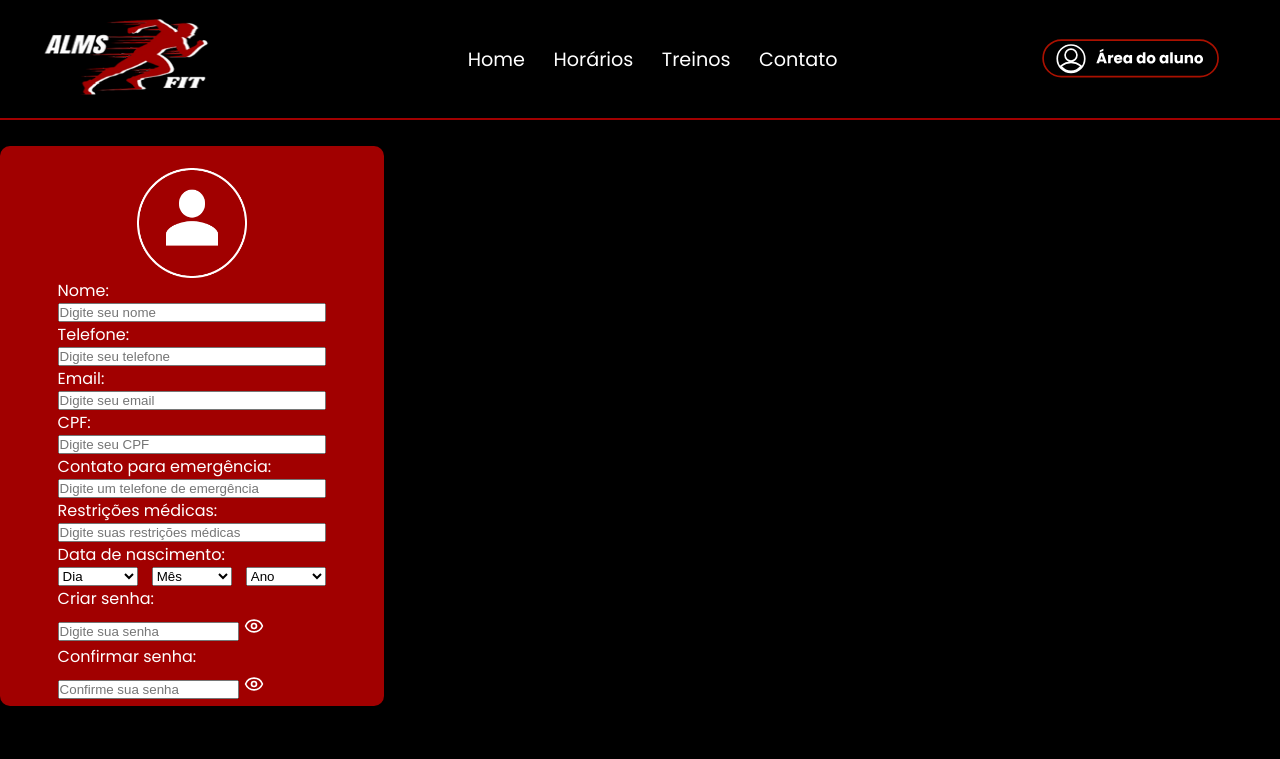
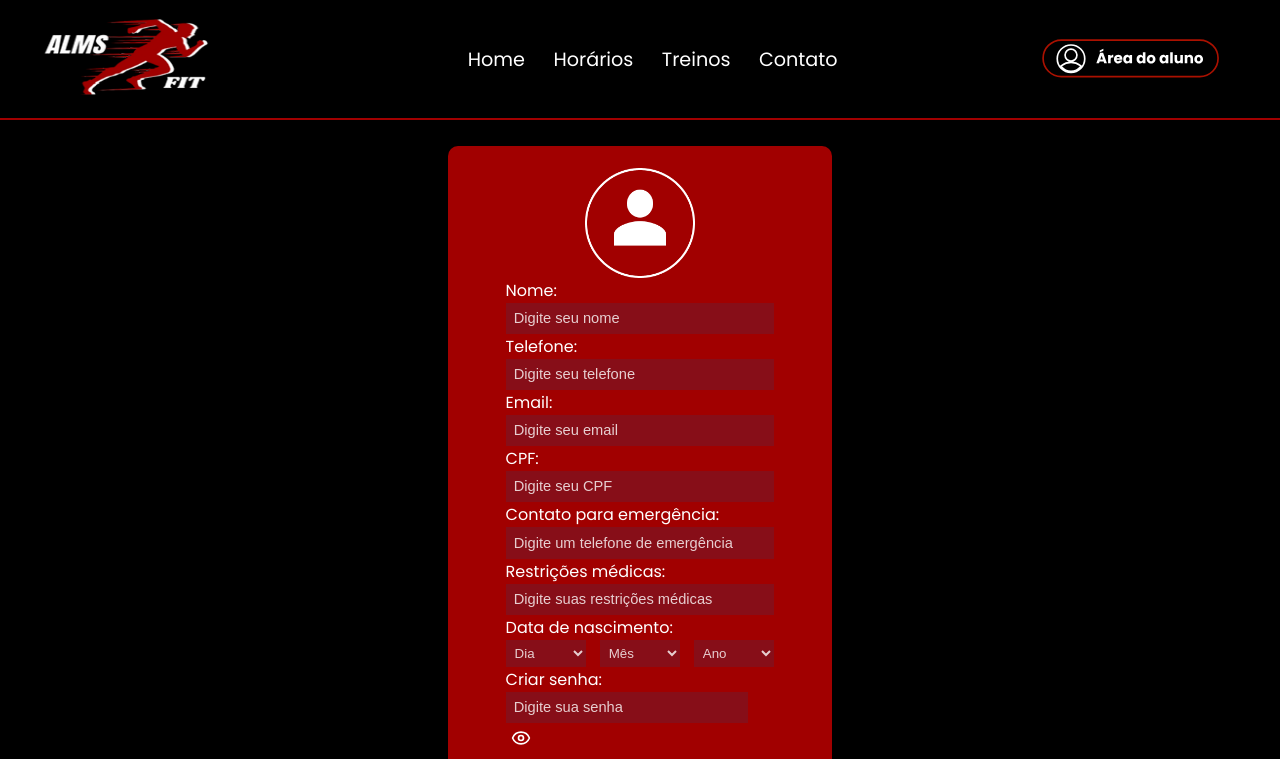
Before and after one commit to Anacaroline16/Fabrica-de-Software, a Next.js app in the folder almsfit/: page /TELAS/cadastro_cliente in a window 1280 px wide. Shown: the top 759 px of the page. Built offline with nearby package versions, Linux system fonts and the light colour scheme.

Commit message:
atualizacao cadastro cliente

```diff
--- a/almsfit/src/app/TELAS/cadastro_cliente/cadastroCliente.module.css
+++ b/almsfit/src/app/TELAS/cadastro_cliente/cadastroCliente.module.css
@@ -1,13 +1,19 @@
+.alinhar{
+  display: flex;
+  justify-content: center;
+  flex-direction: column;
+  align-items:center ;
+}
 .containerPrincipal{
   background-color: #A10000;
   width: 30%;
-    height: 70vh;
+  height: 80vh;
   border-radius: 10px;
   display: flex;
   align-items: center;
   flex-direction: column;
   margin-top: 2%;
-    margin-bottom:5%;
+  margin-bottom:2%;
 }
 .form{
   display: flex;
@@ -35,9 +41,9 @@
   padding: 15px;
   border-radius: 100px;
   cursor: pointer;
+  margin-bottom: 2%;
   }
 .cadastro{
-
   display: flex;
   justify-content: center;
 }
@@ -51,13 +57,58 @@
   color: white;
   padding: 5px;
 }
-@keyframes fadeIn {
-    from {
-      opacity: 0;
-      transform: translateY(-10px);
+.form input{
+  border: 0;
+  padding: 3%;
+  background-color: rgba(31, 69, 120, 0.2);
 }
-    to {
-      opacity: 1;
-      transform: translateY(0);
+.form input::placeholder{
+  color: rgba(255, 255, 255, 0.8);
+  font-size: 110%;
 }
+.selecao{
+  border: 0;
+  color: rgba(255, 255, 255, 0.8);
+  background-color:rgba(31, 69, 120, 0.2) ;
+  padding: 5px;
 }
+.senhaContainer input{
+  width: 90%;
+}
+.overlay {
+  position: fixed;
+  top: 0;
+  left: 0;
+  width: 100%;
+  height: 100%;
+  background: rgba(0, 0, 0, 0.6);
+  display: flex;
+  align-items: center;
+  justify-content: center;
+}
+.modal {
+  background: #A10000;
+  color: white;
+  padding: 20px;
+  height: 40%;
+  width: 35%;
+  border-radius: 8px;
+  box-shadow: 0 4px 10px rgba(0, 0, 0, 0.3);
+  text-align: center;
+  position: relative;
+}
+
+.closeButton {
+  position: absolute;
+  background: none;
+  border: none;
+  cursor: pointer;
+  color: white;
+}
+.setaVoltar{
+  display: flex;
+  justify-content: start;
+}
+.div{
+  margin-top: 15%;
+}
--- a/almsfit/src/app/TELAS/cadastro_cliente/page.js
+++ b/almsfit/src/app/TELAS/cadastro_cliente/page.js
@@ -2,20 +2,20 @@
 import Image from "next/image"
 import { Eye, EyeOff } from "lucide-react";
 import { useState } from "react";
+import Link from "next/link"
 import styles from "./cadastroCliente.module.css"
 
 export default function cadastroCliente(){
     const [mostrarSenha, setMostrarSenha] = useState(false);
     const [mostrarConfirmarSenha, setMostrarConfirmarSenha] = useState(false);
-    const [mensagem, setMensagem] = useState("");
-
-    const handleSubmit =  (e) => {
+    const [caixaAberta, setCaixaAberta] = useState(false)
+    const handleSubmit = (e) => {
         e.preventDefault();
-        setMensagem("Cadastro finalizado com sucesso! ");
-        setTimeout(() => setMensagem(""), 3000);
+        setCaixaAberta(true);
       };
     return(
-        <div >
+        <div>
+            <div className={styles.alinhar}>
                 <div className={styles.containerPrincipal}>
                     <div className={styles.cadastro}>
                         <Image src="/assets/perfil.png" width="110" height="110" alt="perfil" className={styles.perfil}/>
@@ -25,7 +25,7 @@ export default function cadastroCliente(){
                         <input type="text" placeholder="Digite seu nome" required/>
 
                         <label className={styles.label}>Telefone:</label>
-                    <input type="tel" placeholder="Digite seu telefone" required/>
+                        <input type="tel" placeholder="Digite seu telefone" required />
 
                         <label className={styles.label}>Email:</label>
                         <input type="email" placeholder="Digite seu email" required/>
@@ -40,21 +40,21 @@ export default function cadastroCliente(){
                         <input type="text" placeholder="Digite suas restrições médicas" required/>
                         <label className={styles.label}>Data de nascimento:</label>
                         <div className={styles.dateInputs}>
-                    <select>
+                            <select className={styles.selecao}>
                                 <option>Dia</option>
                                 {Array.from({ length: 31 }, (_, i) => (
                                 <option key={i + 1}>{i + 1}</option>
                                 ))}
                             </select>
 
-                    <select>
+                            <select className={styles.selecao}>
                                 <option>Mês</option>
                                 {["Jan", "Fev", "Mar", "Abr", "Mai", "Jun", "Jul", "Ago", "Set", "Out", "Nov", "Dez"].map((mes, i) => (
                                 <option key={i}>{mes}</option>
                                 ))}
                             </select>
 
-                    <select>
+                            <select className={styles.selecao}>
                                 <option>Ano</option>
                                 {Array.from({ length: 100 }, (_, i) => (
                                 <option key={i}>{2025 - i}</option>
@@ -93,10 +93,26 @@ export default function cadastroCliente(){
                                 {mostrarConfirmarSenha ? <EyeOff size={20} /> : <Eye size={20} />}
                             </button>
                         </div>
+                        <button type="submit" className={styles.button}>
+                            Cadastrar <Image src="/assets/seta.png" width="10" height="13" alt="seta botão" />
+                        </button>
                     </form>
-                {mensagem && <div className={styles.mensagem}>{mensagem}</div>}
                 </div>
-            <button type="submit" className={styles.button}>Cadastrar<Image src="/assets/seta.png" width="10" height="13" alt="seta botão"/></button>
+                {caixaAberta && (
+                    <div className={styles.overlay}>
+                        <div className={styles.modal}>
+                            <button className={styles.closeButton} onClick={() => setCaixaAberta(false)}>
+                            </button>
+                                <Link href="/"><Image src="/assets/seta_voltar.png" width="30" height="30" alt="Seta voltar" className={styles.setaVoltar}/></Link>
+                                <div className={styles.div}>
+                                    <h2 className={styles.frasebotao}>CADASTRO FINALIZADO!</h2>
+                                    <Image src="/assets/cadastroFinalizado.png" width="60" height="60" alt="Seta voltar" className={styles.finalizado} />
+                                </div>
+
+                        </div>
+                    </div>
+        )}
+            </div>
         </div>
     )
 }
```
Also changed, not shown: almsfit/src/app/TELAS/duvidas/duvidas.module.css (+37 -1 lines), almsfit/src/app/TELAS/duvidas/page.js (+23 -2 lines), almsfit/public/assets/cadastroFinalizado.png (added), almsfit/public/assets/seta_voltar.png (added). Lines whose indentation alone changed are shown as unchanged.
